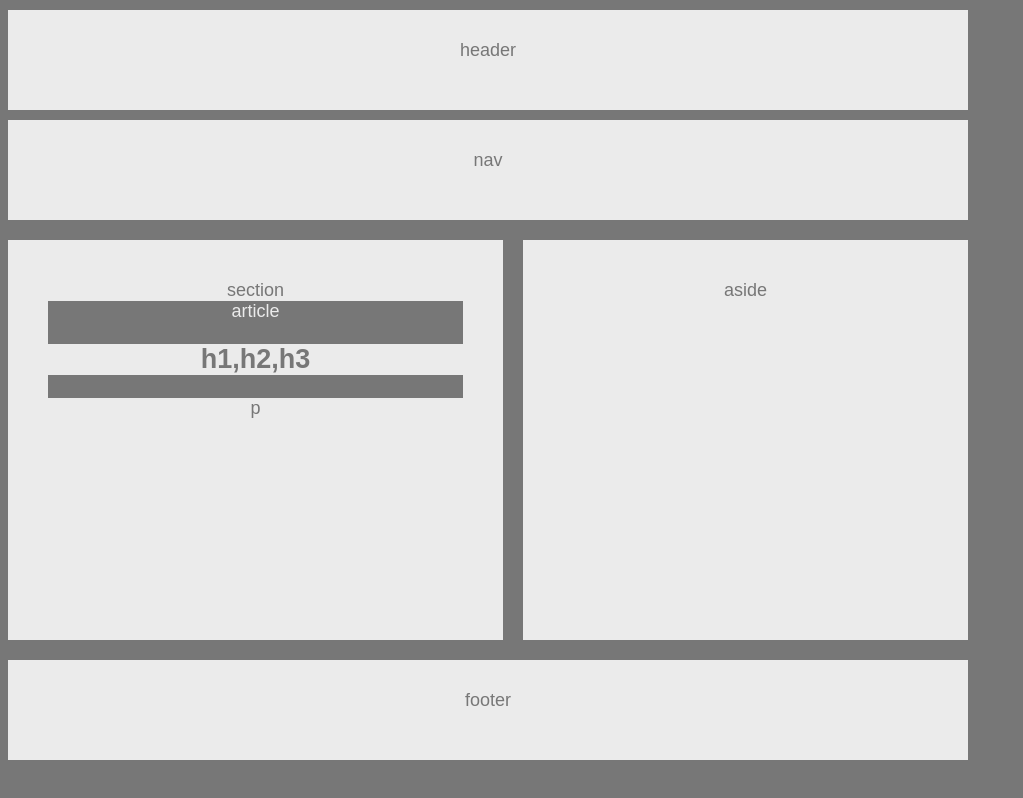
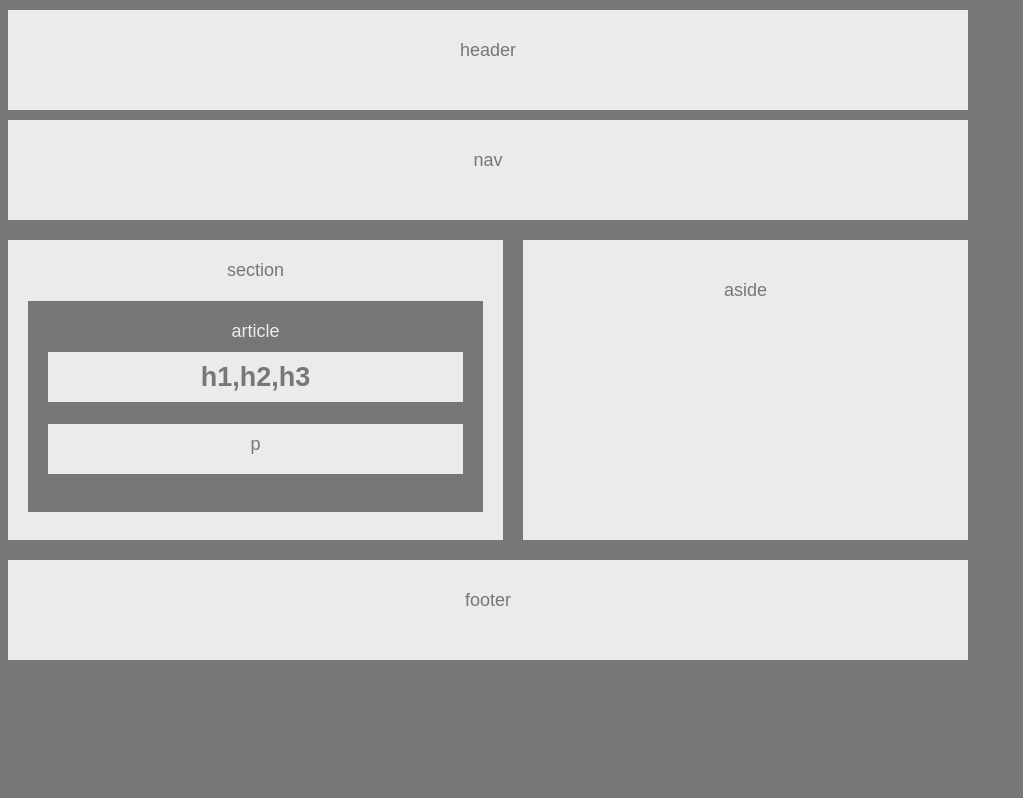
Before and after one commit to jastring1/HW-Wireframe, a plain HTML site: page index.html in a window 1280 px wide. Shown: the whole page, without its empty margins (0-1023 px from the left). Drawn offline with Linux system fonts and the light colour scheme.

Commit message:
easier solved

```diff
--- a/style.css
+++ b/style.css
@@ -49,30 +49,37 @@ footer{
 article{
     color: #ebebeb;
     background: #777;
+    padding: 20px;
+    margin-top: 20px;
 
 }
 
 .arthead{
     color: #777;
     background: #ebebeb;
+    height: 50px;
+    margin-top: 10px;
+    padding:10px;
 
 }
 
 .artp{
     color: #777;
     background: #ebebeb;
+    height: 50px;
+    padding: 10px;
 
 }
 
 .container{
-    height: 400px;
+    height: 300px;
     width: 960px;
 }
 
 .section{
     background: #ebebeb;
     color: #777;
-    padding: 40px;
+    padding: 20px;
     width: 495px;
     height: 100%;
     float: left;
```
